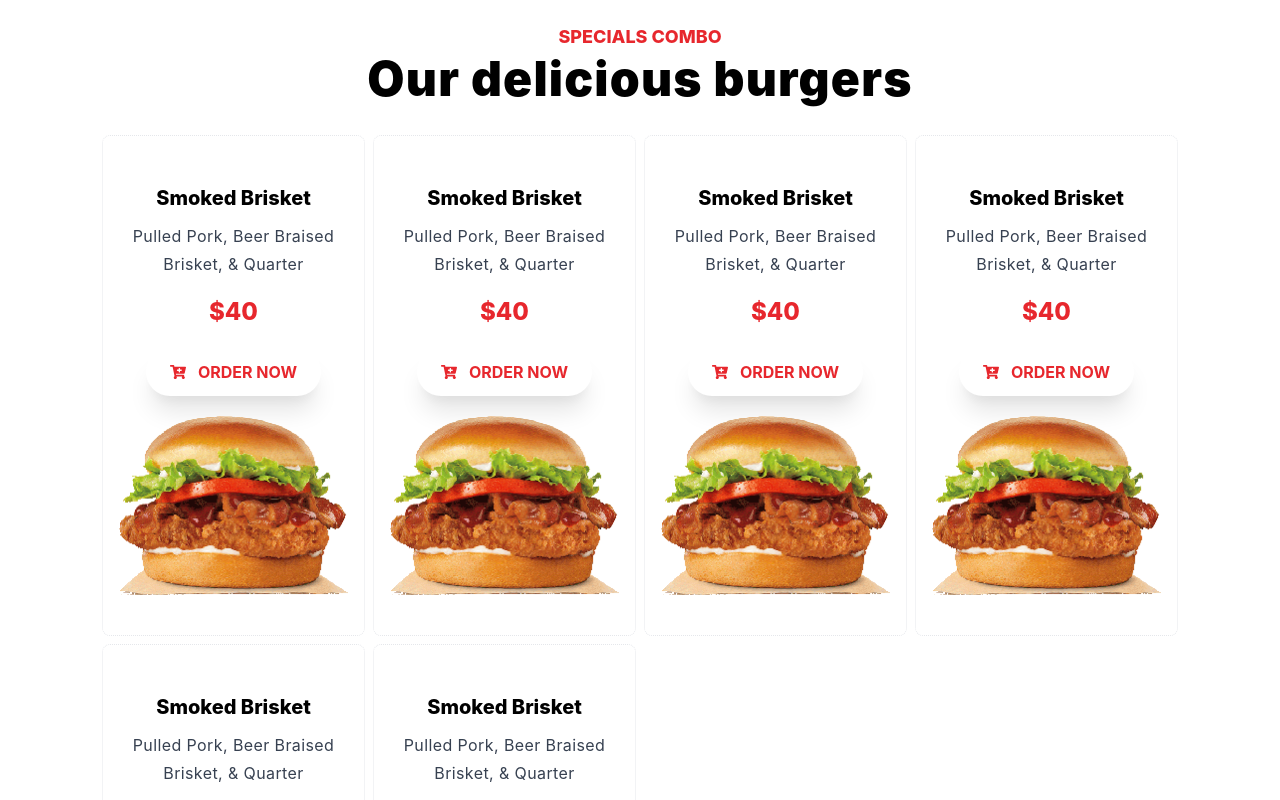
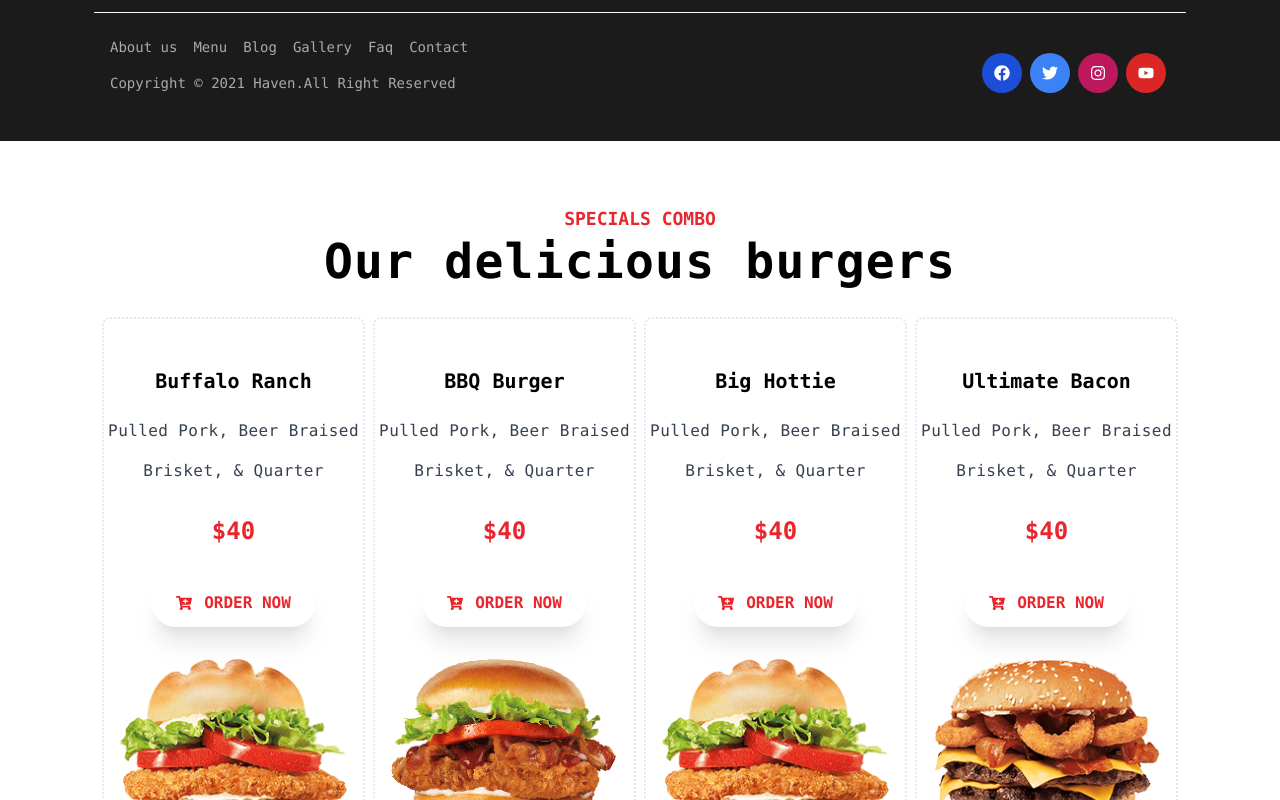
Before and after one commit to PoseyXyz/gloreya, a React (Create React App) app: page / in a window 1280 px wide. Shown: the part 6320-7120 px from the top of the page. Built offline with nearby package versions, Linux system fonts and the light colour scheme.

Commit message:
Added font family

```diff
--- a/src/components/ComboCard.js
+++ b/src/components/ComboCard.js
@@ -1,18 +1,21 @@
 import React from 'react';
 import { FaCartPlus } from 'react-icons/fa';
-import bbq from '../images/bbq.png'
 
-function ComboCard(props) {
+
+function ComboCard({name,img}) {
     return (
-        <div className="flex flex-col items-center border hover:bg-red-500 border-dotted cursor-pointer group rounded-lg delay-75 duration-300 hover:mb-4 border-gray-200 py-10 px-4 gap-1">
-        <h3 className="text-xl font-extrabold my-2 group-hover:text-white">Smoked Brisket</h3>
+        <div className="relative border-2 hover:border-0 border-dotted cursor-pointer group rounded-lg duration-100 border-gray-200 ">
+       <div className="flex flex-col z-20 relative items-center py-10 px-4 gap-4 group">
+       <h3 className="text-xl font-extrabold my-2 group-hover:text-white">{name}</h3>
         <p className="text-gray-700 tracking-wide group-hover:text-white">Pulled Pork, Beer Braised</p>
         <p className="text-gray-700 tracking-wide group-hover:text-white">Brisket, & Quarter</p>
         <h3 className='text-brand-red text-2xl font-extrabold my-4 group-hover:text-white'>$40</h3>
         <button className="py-3 mb-4 px-6 rounded-3xl text-brand-red group-hover:bg-brand-yellow group-hover:text-white bg-white shadow-xl font-bold self-center flex items-center gap-3"><FaCartPlus/> ORDER NOW</button>
-        <div className="group-hover:scale-125">
-            <img  src={bbq}/>
+        <div className="">
+            <img className="group-hover:transform group-hover:scale-105" src={img}/>
         </div>
+       </div>
+        <div className="absolute z-10 top-0 right-0 rounded-lg group-hover:bg-brand-red transform group-hover:translate-y-20 bg-transparent w-full h-full"></div>
     </div>
     );
 }
--- a/src/components/Specials.js
+++ b/src/components/Specials.js
@@ -2,6 +2,9 @@ import React from 'react';
 import { FaCartPlus } from 'react-icons/fa';
 import Slider from './Slider';
 import bbq from '../images/bbq.png'
+import bacon from '../images/bacon.png'
+import buffalo from '../images/bufallo.png'
+import hottie from '../images/hottie.png'
 import ComboCard from './ComboCard';
 function Specials(props) {
     return (
@@ -13,12 +16,11 @@ function Specials(props) {
                 </div>
                 <div className="overflow-hidden whitespace-nowrap">
                 <div className="grid grid-cols-4 overflow-hidden gap-2">
-                    <ComboCard/>
-                    <ComboCard/>
-                    <ComboCard/>
-                    <ComboCard/>
-                    <ComboCard/>
-                    <ComboCard/>
+                    <ComboCard name="Buffalo Ranch" img={hottie}/>
+                    <ComboCard name="BBQ Burger" img={bbq}/>
+                    <ComboCard name="Big Hottie" img={hottie}/>
+                    <ComboCard name="Ultimate Bacon" img={bacon}/>
+
                 </div>
                 </div>
 
--- a/src/index.css
+++ b/src/index.css
@@ -38,6 +38,9 @@ body {
   -webkit-font-smoothing: antialiased;
   -moz-osx-font-smoothing: grayscale;
 }
+html,body{
+  font-family: SFMono-Regular,Menlo,Monaco,Consolas,"Liberation Mono","Courier New",monospace;
+}
 
 .social-icon{
   @apply rounded-full mx-1 p-3 text-white;
```
